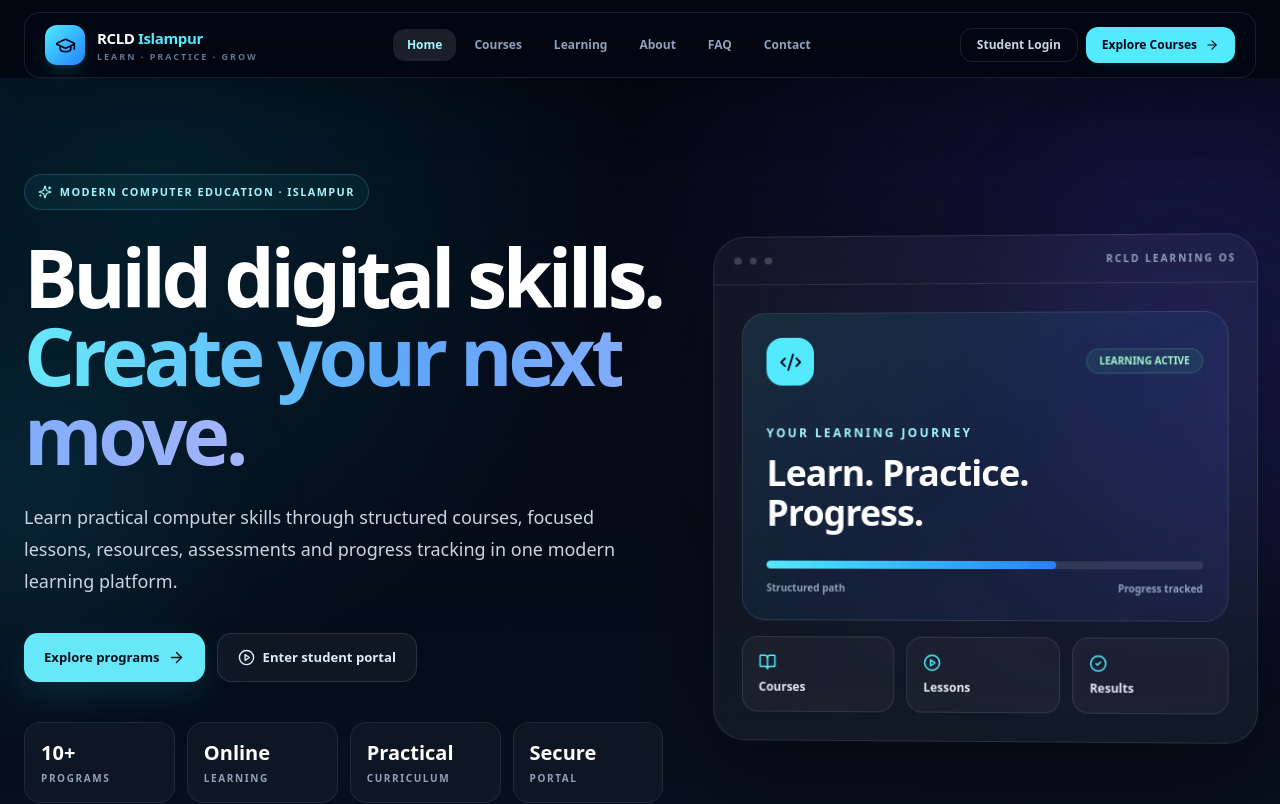
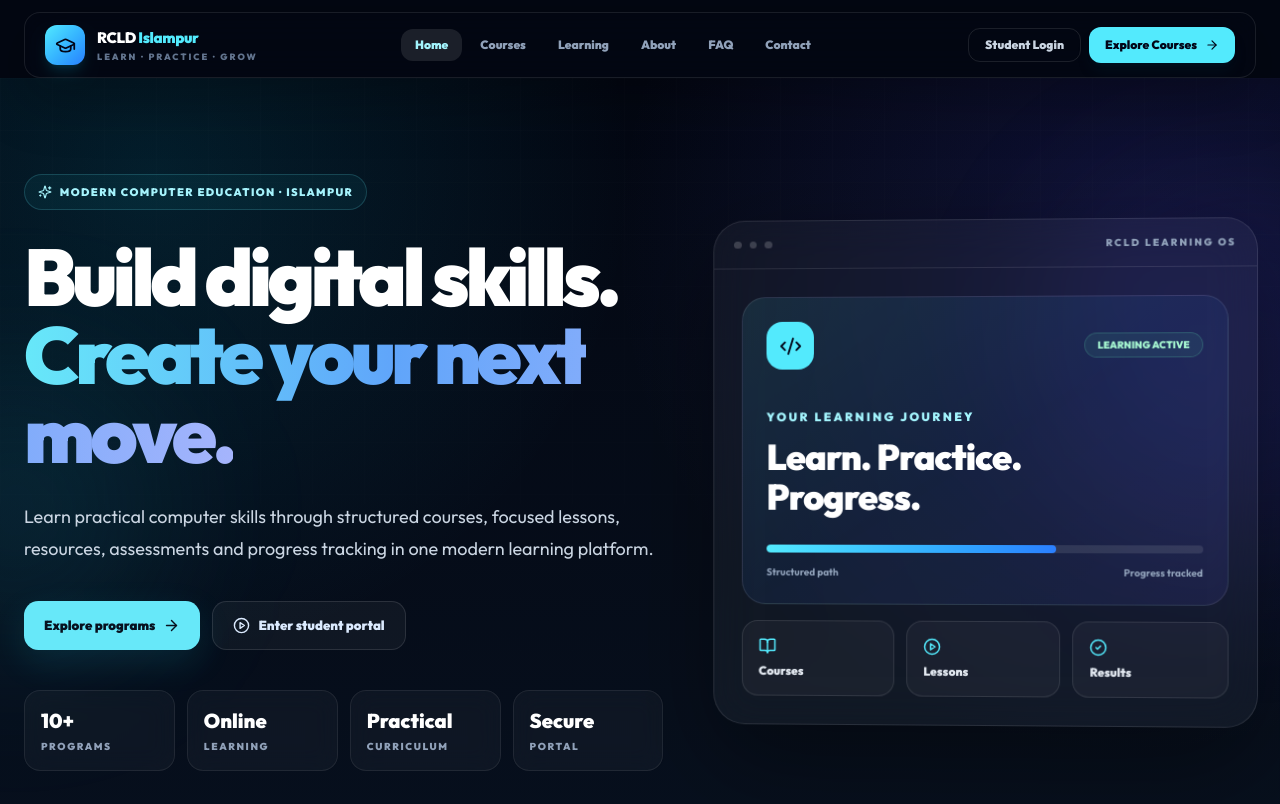
Before and after one commit to Ujjwal0620/RCLD_ISLAMPUR_ERP, a Next.js app: page / in a window 1280 px wide. Shown: the top 804 px of the page. Built offline with nearby package versions, Linux system fonts and the light colour scheme; no server answers; the database is empty.

Commit message:
style: use Google Outfit across RCLD

```diff
--- a/app/layout.js
+++ b/app/layout.js
@@ -1,4 +1,11 @@
+import { Outfit } from "next/font/google";
 import "./globals.css";
+
+const outfit = Outfit({
+  subsets: ["latin"],
+  display: "swap",
+  variable: "--font-outfit",
+});
 
 export const metadata = {
   metadataBase: new URL(process.env.NEXT_PUBLIC_APP_URL || "https://rcldislampur.in"),
@@ -19,5 +26,5 @@ export default function RootLayout({children}) {
     "areaServed":{"@type":"City","name":"Islampur"},"address":{"@type":"PostalAddress","addressLocality":"Islampur","addressRegion":"West Bengal","postalCode":"733202","addressCountry":"IN"},
     "telephone":"+91-9851775891"
   };
-  return <html lang="en"><body>{children}<script type="application/ld+json" dangerouslySetInnerHTML={{__html:JSON.stringify(organization)}} /></body></html>;
+  return <html lang="en"><body className={outfit.className}>{children}<script type="application/ld+json" dangerouslySetInnerHTML={{__html:JSON.stringify(organization)}} /></body></html>;
 }
```
